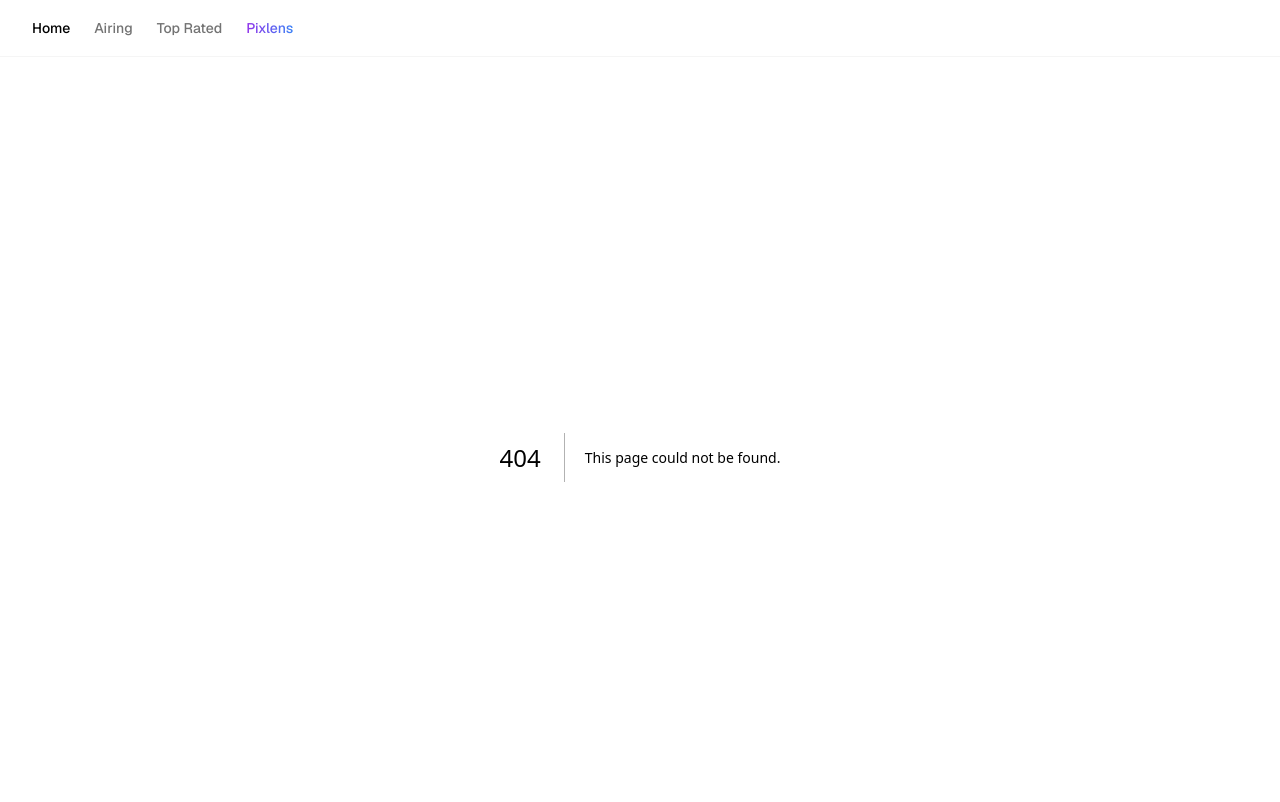
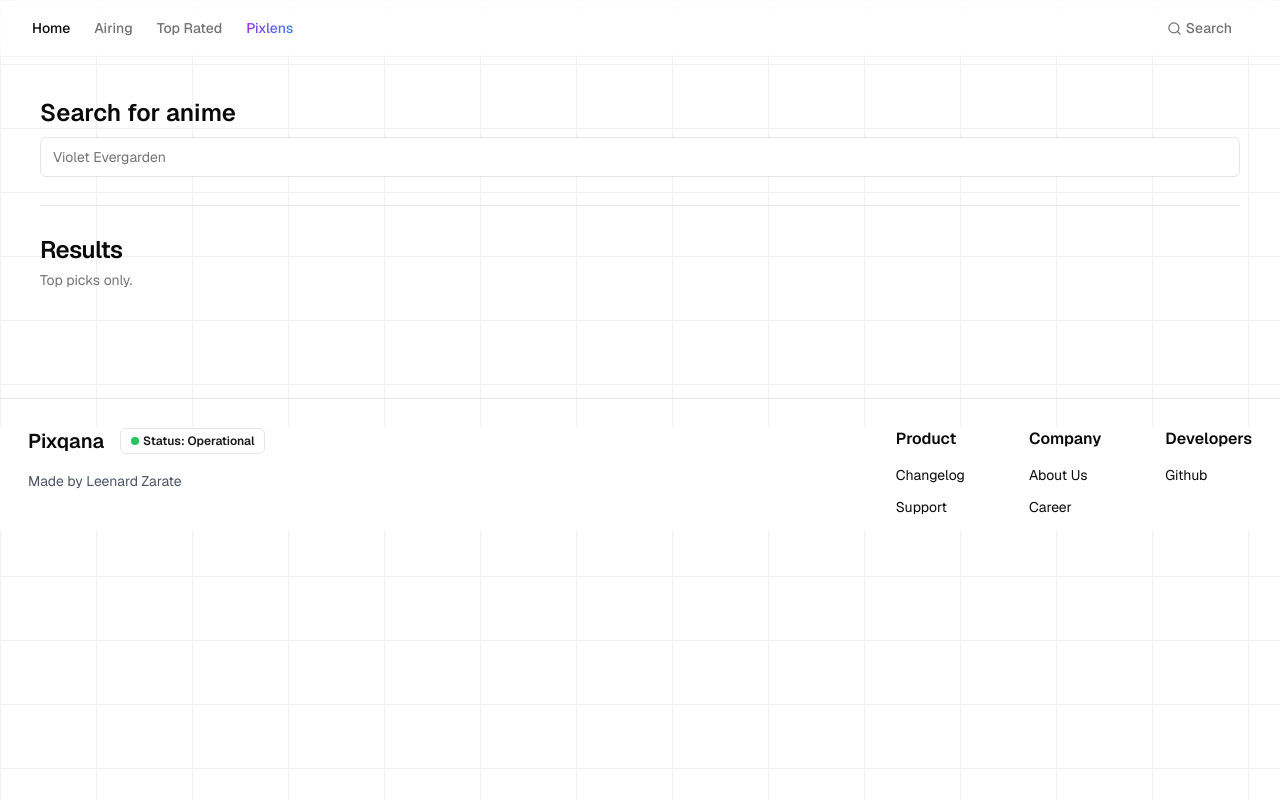
Before and after one commit to leenrd/pixanime, a Next.js app: page /search in a window 1280 px wide. Before the commit this address had no page. Shown: the top 802 px of the page. Built offline with nearby package versions, Linux system fonts and the light colour scheme.

Commit message:
feat: search fn

```diff
--- /dev/null
+++ b/src/app/search/page.tsx
@@ -0,0 +1,84 @@
+"use client";
+
+import { Input } from "@/components/ui/input";
+import { Separator } from "@/components/ui/separator";
+import axios from "axios";
+import { FC, useEffect, useState } from "react";
+import { Item } from "../airing/page";
+import Link from "next/link";
+import { Thumbnail } from "@/components/custom/thumbnail";
+
+interface PageProps {}
+
+const Page: FC<PageProps> = ({}) => {
+  const [search, setSearch] = useState<string>("");
+  const [searchResults, setSearchResults] = useState([]);
+
+  useEffect(() => {
+    if (search.trim() === "") {
+      setSearchResults([]);
+      return;
+    }
+
+    const url = `https://animetize-api.vercel.app/${search}?page=1`;
+    const getSearch = async () => {
+      try {
+        const res = await axios.get(url, { params: { page: 1 } });
+        setSearchResults(res.data.results);
+      } catch (e: any) {
+        console.error(e);
+      }
+    };
+
+    getSearch();
+  }, [search]);
+
+  const handleSearch = (e: React.ChangeEvent<HTMLInputElement>) => {
+    setSearch(e.target.value);
+  };
+
+  const handleSubmit = (e: React.FormEvent<HTMLFormElement>) => {
+    e.preventDefault();
+  };
+
+  return (
+    <section className="w-full h-full p-10">
+      <h1 className="text-2xl font-semibold mb-2">Search for anime</h1>
+      <form onSubmit={handleSubmit}>
+        <Input
+          type="text"
+          placeholder="Violet Evergarden"
+          value={search}
+          onChange={handleSearch}
+        />
+      </form>
+      <Separator className="my-7" />
+      <div className="flex items-center justify-between my-7">
+        <div className="space-y-1">
+          <h2 className="text-2xl font-semibold tracking-tight">Results</h2>
+          <p className="text-sm text-muted-foreground">Top picks only.</p>
+        </div>
+      </div>
+      <section className="flex flex-wrap gap-x-2 gap-y-11 h-full mb-10">
+        {search
+          ? searchResults?.map((item: Item) => (
+              <Link href={`feed/${item.id}`} key={item.id}>
+                <div className="overflow-hidden rounded-md relative">
+                  <Thumbnail
+                    item={item}
+                    className="w-[250px] h-auto"
+                    aspectRatio="portrait"
+                    width={250}
+                    height={330}
+                  />
+                </div>
+              </Link>
+            ))
+          : null}
+      </section>
+      <div className="absolute inset-0 -z-10 h-full w-full bg-background bg-[linear-gradient(to_right,#f0f0f0_1px,transparent_1px),linear-gradient(to_bottom,#f0f0f0_1px,transparent_1px)] bg-[size:6rem_4rem]"></div>
+    </section>
+  );
+};
+
+export default Page;
--- a/src/components/custom/main-footer.tsx
+++ b/src/components/custom/main-footer.tsx
@@ -43,12 +43,12 @@ const MainFooter: FC<MainFooterProps> = ({ ...className }) => {
               </h1>
               <ul className="mb-3">
                 <li className="mb-2">
-                  <Link href={"/changelog"} className="text-sm">
+                  <Link href={"https://github.com/leenrd/"} className="text-sm">
                     Changelog
                   </Link>
                 </li>
                 <li>
-                  <Link href={"/changelog"} className="text-sm">
+                  <Link href={"https://github.com/leenrd/"} className="text-sm">
                     Support
                   </Link>
                 </li>
@@ -60,12 +60,12 @@ const MainFooter: FC<MainFooterProps> = ({ ...className }) => {
               </h1>
               <ul className="mb-3">
                 <li className="mb-2">
-                  <Link href={"/changelog"} className="text-sm">
+                  <Link href={"https://github.com/leenrd/"} className="text-sm">
                     About Us
                   </Link>
                 </li>
                 <li>
-                  <Link href={"/changelog"} className="text-sm">
+                  <Link href={"https://github.com/leenrd/"} className="text-sm">
                     Career
                   </Link>
                 </li>
--- a/src/components/custom/main-nav.tsx
+++ b/src/components/custom/main-nav.tsx
@@ -1,6 +1,8 @@
 import Link from "next/link";
 
 import { cn } from "@/lib/utils";
+import { Button } from "../ui/button";
+import { Search } from "lucide-react";
 
 export function MainNav({
   className,
@@ -8,7 +10,7 @@ export function MainNav({
 }: React.HTMLAttributes<HTMLElement>) {
   return (
     <header className="sticky top-0 z-50 w-full border-b border-border/40 bg-background/95 backdrop-blur supports-[backdrop-filter]:bg-background/60">
-      <div className="container flex h-14 max-w-screen-2xl items-center">
+      <div className="container flex h-14 max-w-screen-2xl items-center justify-between">
         {" "}
         <nav
           className={cn("flex items-center space-x-4 lg:space-x-6", className)}
@@ -39,6 +41,16 @@ export function MainNav({
             Pixlens
           </Link>
         </nav>
+        <nav>
+          <Link
+            href="/search"
+            className="text-sm font-medium text-muted-foreground transition-colors hover:text-primary"
+          >
+            <Button variant={"ghost"} className="flex items-center">
+              <Search size={15} className="mr-1" /> Search
+            </Button>
+          </Link>
+        </nav>
       </div>
     </header>
   );
--- /dev/null
+++ b/src/components/ui/input.tsx
@@ -0,0 +1,25 @@
+import * as React from "react"
+
+import { cn } from "@/lib/utils"
+
+export interface InputProps
+  extends React.InputHTMLAttributes<HTMLInputElement> {}
+
+const Input = React.forwardRef<HTMLInputElement, InputProps>(
+  ({ className, type, ...props }, ref) => {
+    return (
+      <input
+        type={type}
+        className={cn(
+          "flex h-10 w-full rounded-md border border-input bg-background px-3 py-2 text-sm ring-offset-background file:border-0 file:bg-transparent file:text-sm file:font-medium placeholder:text-muted-foreground focus-visible:outline-none focus-visible:ring-2 focus-visible:ring-ring focus-visible:ring-offset-2 disabled:cursor-not-allowed disabled:opacity-50",
+          className
+        )}
+        ref={ref}
+        {...props}
+      />
+    )
+  }
+)
+Input.displayName = "Input"
+
+export { Input }
```
Also changed, not shown: 1 other file (tests, documents, lock files or other folders).
